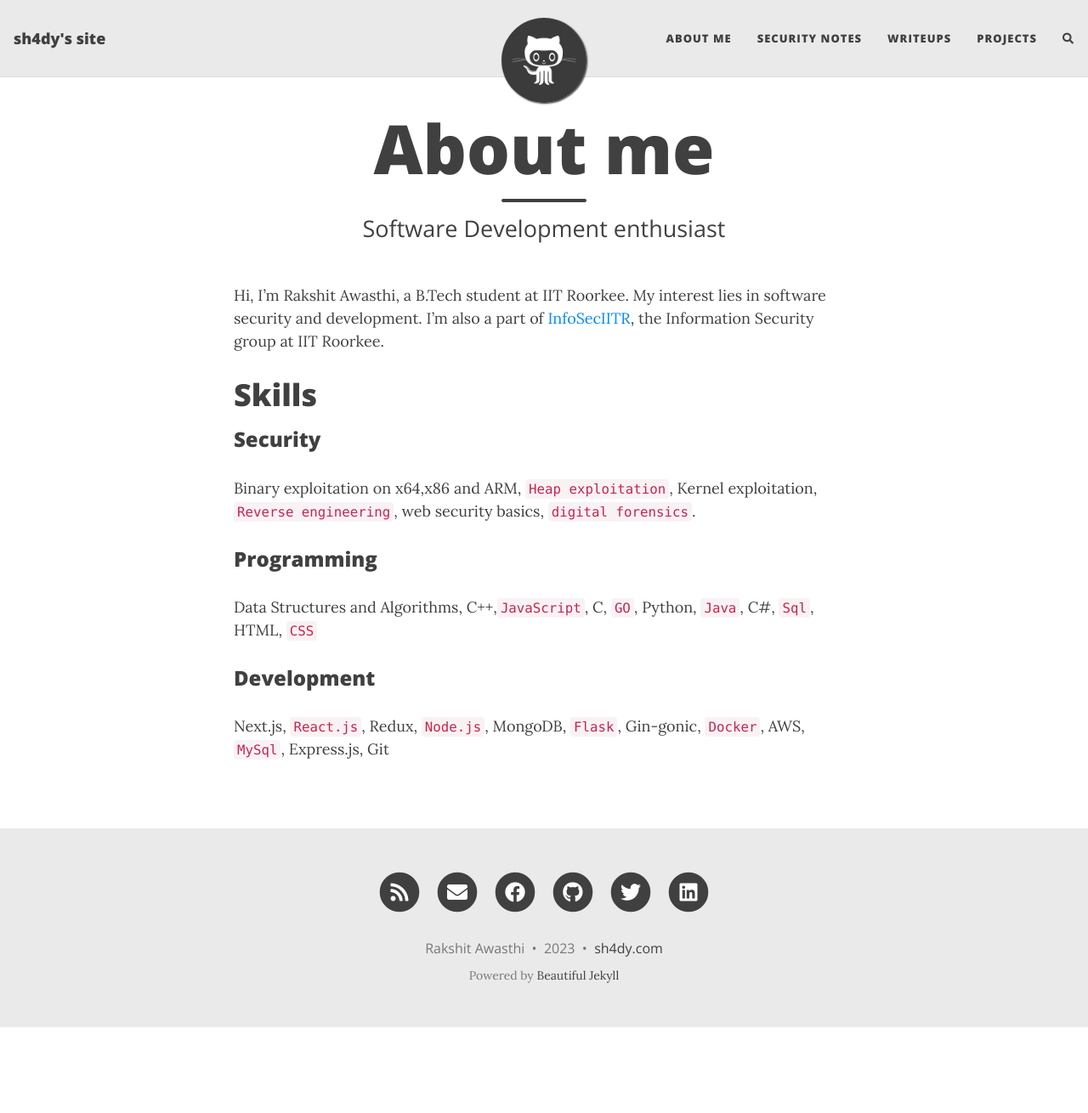
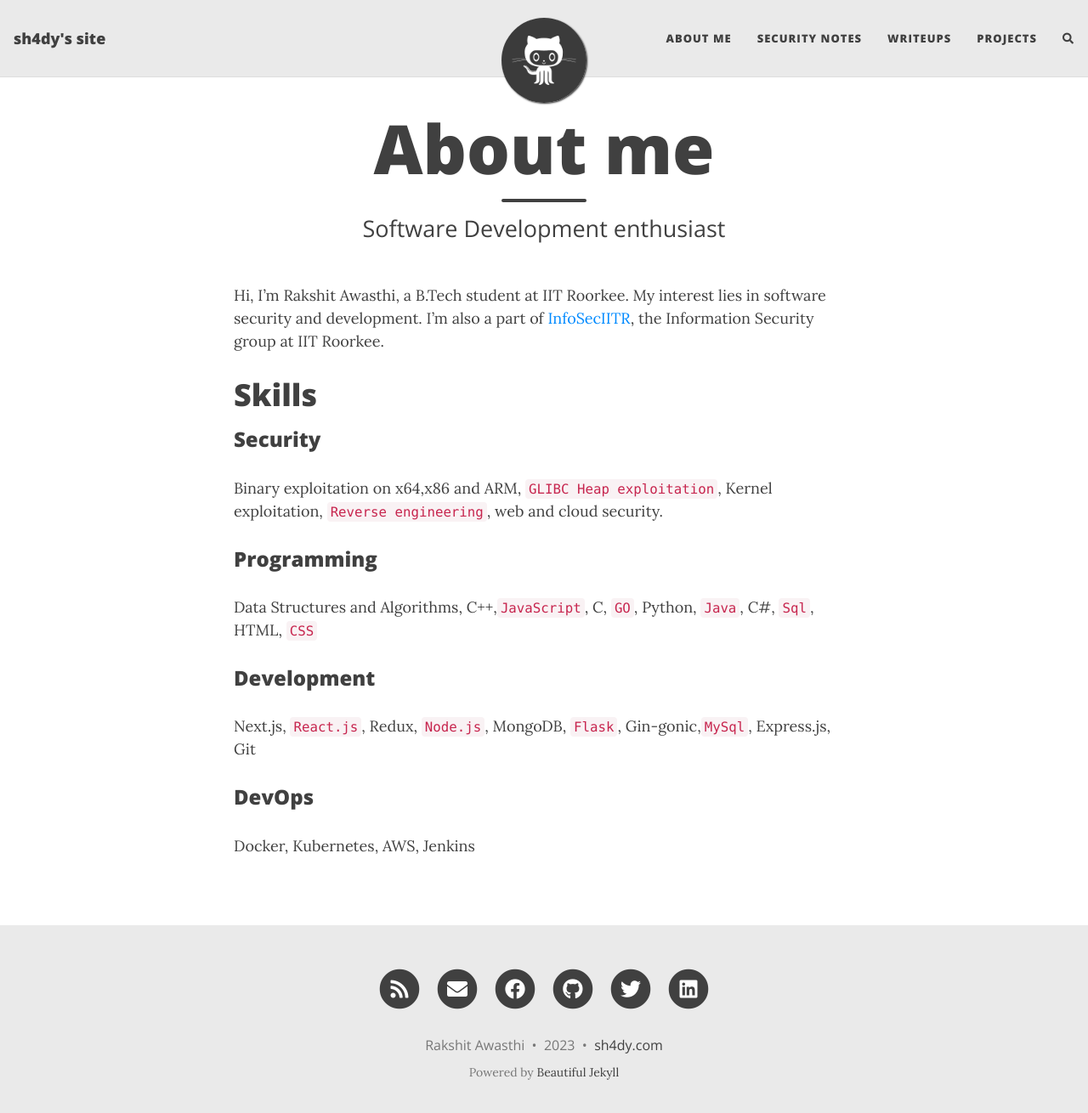
Before and after one commit to 0xSh4dy/archives_sh4dy.com, a Jekyll site: the page built from aboutme.md, in a window 1280 px wide and 1323 px high. Shown: the top 1310 px of the window at 85% size. Built offline with Jekyll 4.4.1, drawn with Linux system fonts in a browser that asks for light colours; nearby versions of some CDN libraries; comment, search, counter and statistics services are not loaded.

Commit message:
Added pwn_01

```diff
--- a/aboutme.md
+++ b/aboutme.md
@@ -9,9 +9,12 @@ My interest lies in software security and development. I'm also a part of [InfoS
 
 # Skills
 ### Security
-Binary exploitation on x64,x86 and ARM, `Heap exploitation`, Kernel exploitation, `Reverse engineering`, web security basics, `digital forensics`.
+Binary exploitation on x64,x86 and ARM, `GLIBC Heap exploitation`, Kernel exploitation, `Reverse engineering`, web and cloud security.
 
 ### Programming
 Data Structures and Algorithms, C++,`JavaScript`, C, `GO`, Python, `Java`, C#, `Sql`, HTML, `CSS`
 ### Development
-Next.js, `React.js`, Redux, `Node.js`, MongoDB, `Flask`, Gin-gonic, `Docker`, AWS, `MySql`, Express.js, Git
+Next.js, `React.js`, Redux, `Node.js`, MongoDB, `Flask`, Gin-gonic,`MySql`, Express.js, Git
+
+### DevOps
+Docker, Kubernetes, AWS, Jenkins
```
